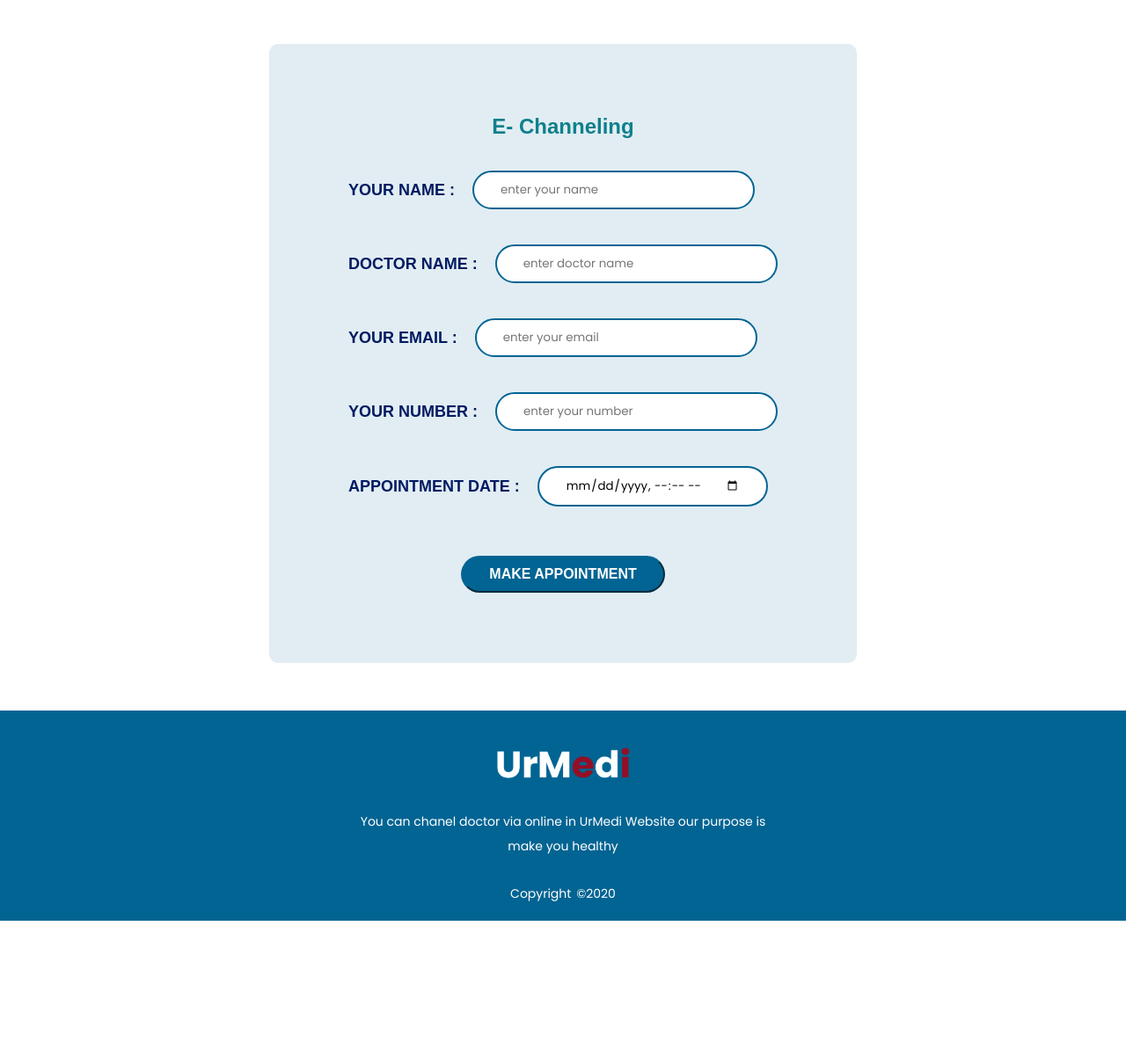
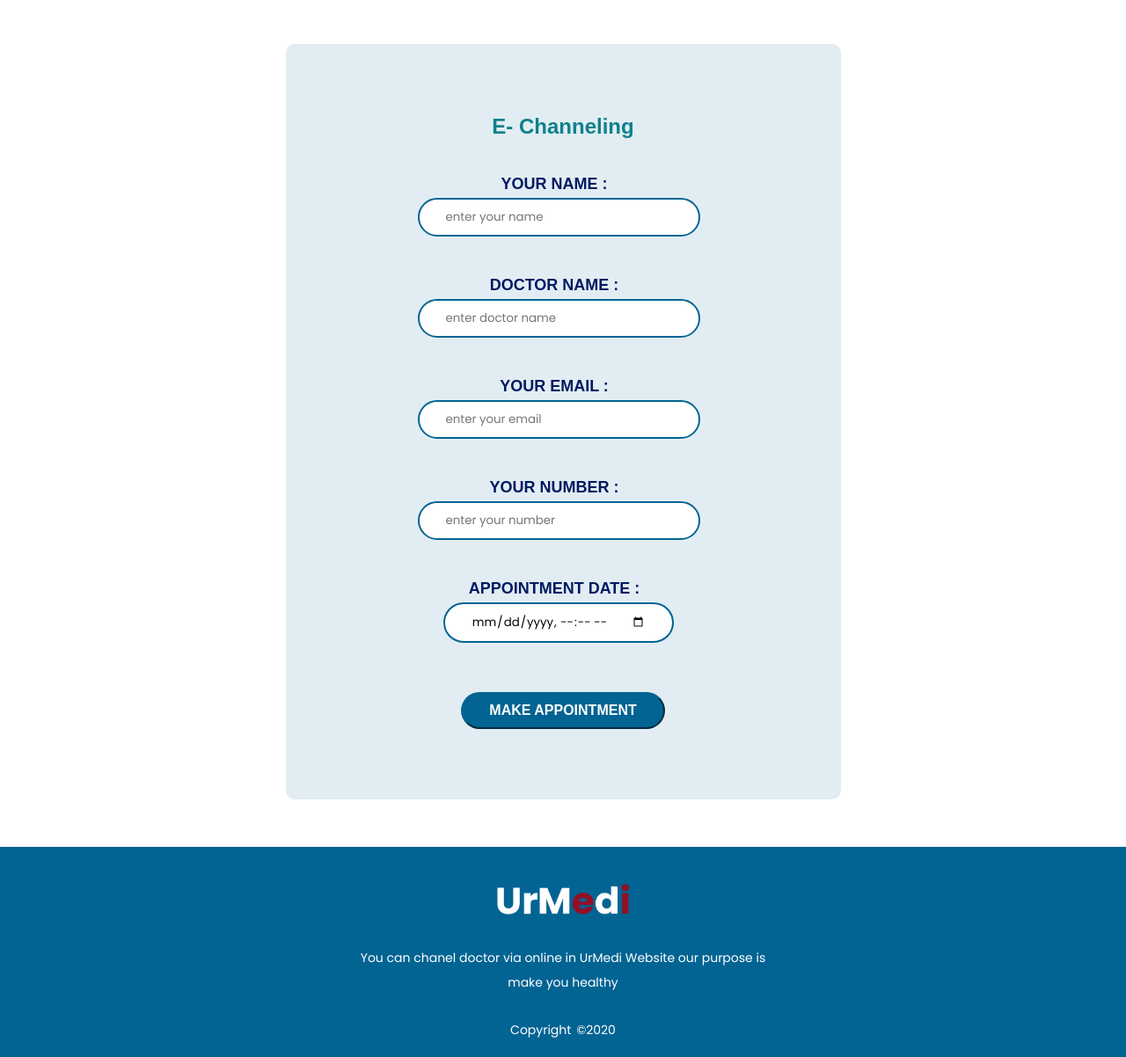
Before and after one commit to Agampodige/UrMedi, a PHP site: page /echanneling.php in a window 1280 px wide. Shown: the part 80-1282 px from the top of the page at 88% size. Before the commit the page ends 1127 px from the top, so only its background shows below. Run offline with PHP 8.4, Linux system fonts and the light colour scheme; some web fonts are replaced.

Commit message:
commit
Signed-off-by: Agampodige <senishkarashith@gmail.com.com>

```diff
--- a/urmedi/css/about.css
+++ b/urmedi/css/about.css
@@ -25,7 +25,7 @@
     align-items: center;
     background-color: #e2e2e2;
     justify-items: center;
-    border-radius: 50px 50px;
+    border-radius: 100px 50px;
     padding: 10px 30px 50px 50px;
     min-width: 424px;
     margin: auto;
@@ -71,7 +71,7 @@
 }
 .button a{
     background-color: #026493;
-    padding: 12px 40px;
+    padding: 10px 40px;
     text-decoration: none;
     color: #fff;
     font-size: 25px;
@@ -104,9 +104,9 @@
         justify-items: center;
         border-radius: 50px 50px;
         padding: 10px 30px 50px 50px;
-        min-width: auto;
         margin: auto;
         display: flex;
         flex-direction: column;
     }
+
 }
--- a/urmedi/css/echaneling.css
+++ b/urmedi/css/echaneling.css
@@ -20,18 +20,20 @@
     font-family: 'poppins';
     font-size: 12px;
     display: flex;
-    flex-direction: row;
+    flex-direction: column;
     align-items: center;
     color: #001a62;
 }
 .form-item h2 {
     padding-right: 20px;
+    margin: 5px;
 }
 .contact{
     padding-top: 80px;
 }
 input.box {
     padding: 10px 30px;
+    margin-right: 10px;
     border-radius: 67px;
     border-style: solid;
     border-color: #026493;
@@ -45,7 +47,7 @@
 }
 .former{
     background-color: #0265931e;
-    padding:80px 90px;
+    padding:80px 150px;
     border-radius: 10px;
     margin-bottom: 54px;
 }
--- a/urmedi/home.php
+++ b/urmedi/home.php
@@ -137,7 +137,7 @@
     <!-- Comments -->
     <div class="comment">
         <div class="comment-title">
-            <h1>Comments</h1>
+            <h1>Patient Review</h1>
         </div>
         <div class="comment-Box">
             <div class="comment-one">
--- a/urmedi/navbar.php
+++ b/urmedi/navbar.php
@@ -29,8 +29,6 @@
                         <li><a class="pages-item" href="about.php">About</a></li>
                     </ul>
                 </div>
-
-
             </nav>
         </div>
     </div>
```
